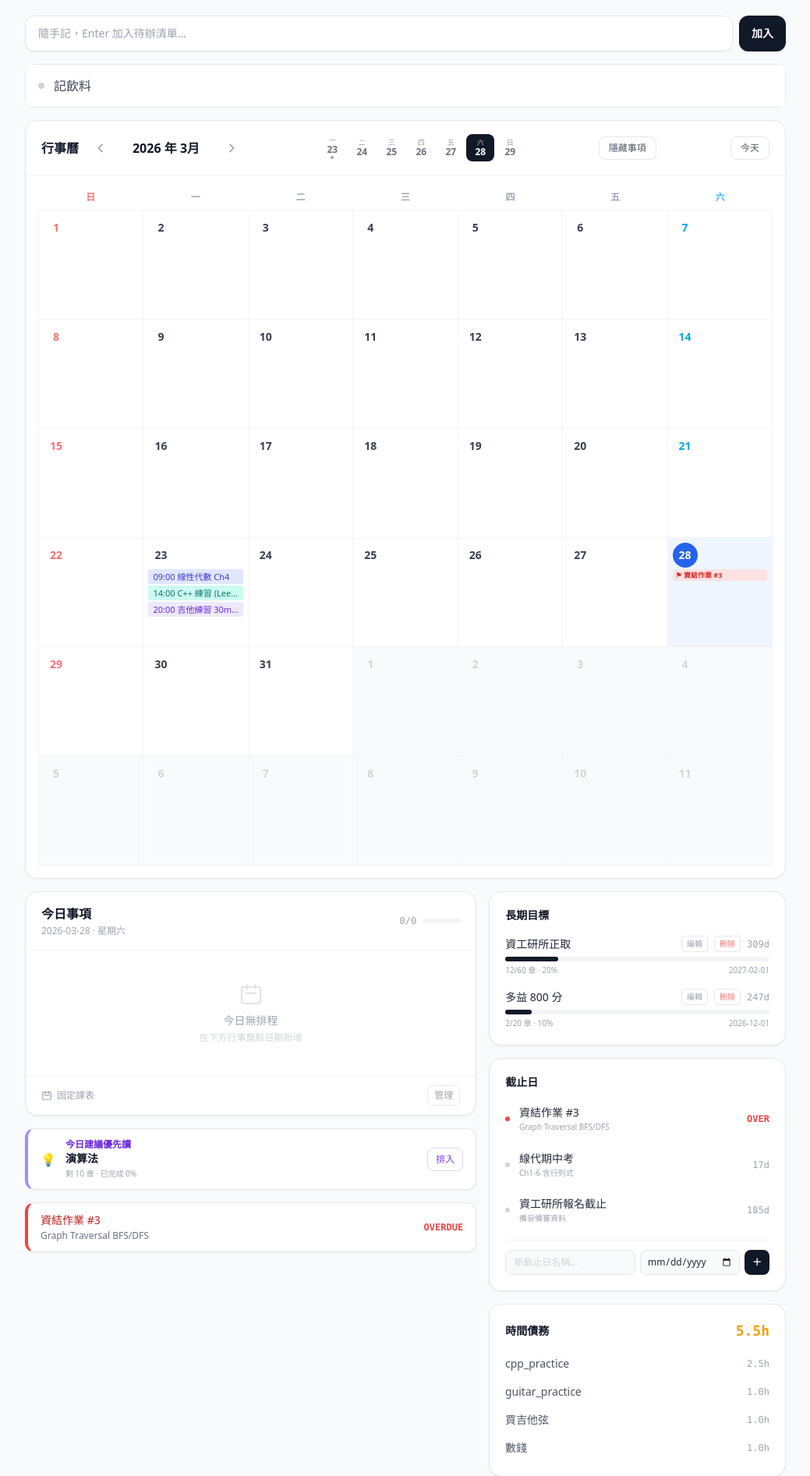
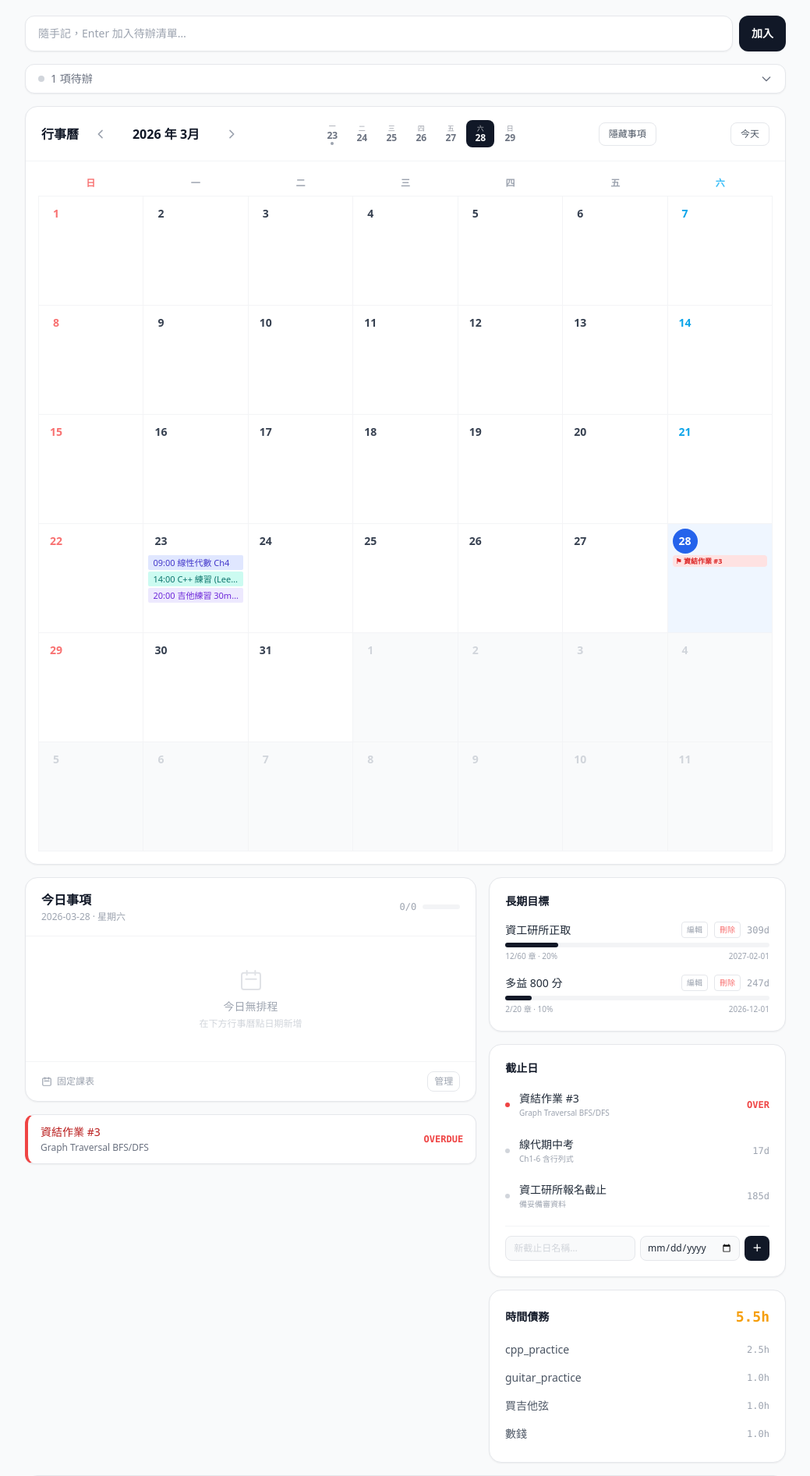
Before and after one commit to jdfiss/commmand-cenrter, a Flask app: page / in a window 1280 px wide. Shown: the part 57-1950 px from the top of the page at 78% size, without its empty margins (120-1159 px from the left). Run offline with Flask 3, Linux system fonts and the light colour scheme; some libraries are stand-ins or nearby versions.

Commit message:
feat: remove today suggestion, collapse inbox, fix calendar panel
- Remove "今日建議" section
- Inbox list collapsed by default, click to expand (state saved to localStorage)
- Calendar day panel z-index raised to z-50 so Add button is above tab bar
- Remove 週報 from bottom tab bar and SECTION_META

Co-Authored-By: Claude Sonnet 4.6 <noreply@anthropic.com>

```diff
--- a/templates/index.html
+++ b/templates/index.html
@@ -70,8 +70,20 @@
         <button onclick="addToInbox()" class="px-4 py-3 bg-gray-900 hover:bg-gray-800 text-white rounded-xl text-sm font-semibold transition active:scale-95 shadow-sm shrink-0">加入</button>
     </div>
 
+    <!-- Inbox toggle header -->
+    {% if data.inbox %}
+    <button id="inbox-toggle" onclick="toggleInboxList()"
+        class="w-full flex items-center justify-between px-4 py-2 bg-white border border-gray-200 rounded-xl text-sm text-gray-500 shadow-sm hover:bg-gray-50 transition active:scale-[0.99]">
+        <span class="flex items-center gap-2">
+            <span class="w-2 h-2 rounded-full bg-gray-300 shrink-0"></span>
+            <span id="inbox-toggle-label">{{ data.inbox|length }} 項待辦</span>
+        </span>
+        <svg id="inbox-toggle-icon" class="w-4 h-4 transition-transform" fill="none" stroke="currentColor" viewBox="0 0 24 24"><path stroke-linecap="round" stroke-linejoin="round" stroke-width="2" d="M19 9l-7 7-7-7"/></svg>
+    </button>
+    {% endif %}
+
     <!-- Inbox list -->
-    <ul id="inbox-list" class="space-y-1.5">
+    <ul id="inbox-list" class="space-y-1.5 hidden">
         {% for item in data.inbox %}
         <li class="inbox-item rounded-xl overflow-hidden" data-item="{{ item }}">
             <div class="swipe-content flex items-center gap-3 bg-white border border-gray-200 px-4 py-4 text-sm text-gray-700 shadow-sm min-h-[56px]">
@@ -261,21 +273,6 @@
                 </div>
             </div>
 
-            <!-- Today Suggestion -->
-            {% if study_worst %}
-            {% set sw = study_plan[study_worst] %}
-            <div class="bg-white border border-gray-200 rounded-xl shadow-sm px-4 py-3 flex items-center gap-3 border-l-4 border-l-violet-400">
-                <span class="text-base shrink-0">💡</span>
-                <div class="flex-1 min-w-0">
-                    <p class="text-xs font-semibold text-violet-700">今日建議優先讀</p>
-                    <p class="text-sm font-bold text-gray-900 truncate">{{ study_worst }}</p>
-                    <p class="text-[10px] text-gray-400 mt-0.5">剩 {{ sw.total - sw.finished }} 章 · 已完成 {{ sw.pct }}%</p>
-                </div>
-                <button onclick="openSubjectModal('{{ study_worst }}')"
-                    class="text-xs text-violet-600 hover:text-violet-800 border border-violet-200 hover:border-violet-400 px-2.5 py-1.5 rounded-lg transition active:scale-95 shrink-0">排入</button>
-            </div>
-            {% endif %}
-
             <!-- Deadline warnings (urgent only ≤7d) -->
             {% for dl in deadlines %}
             {% if dl.days_left <= 7 %}
@@ -784,6 +781,17 @@
     const TODAY            = "{{ current_date }}";
 
     // ── Inbox ────────────────────────────────────────────────────
+    function toggleInboxList(forceOpen) {
+        const list = document.getElementById('inbox-list');
+        const icon = document.getElementById('inbox-toggle-icon');
+        if (!list) return;
+        const isHidden = list.classList.contains('hidden');
+        const shouldOpen = forceOpen !== undefined ? forceOpen : isHidden;
+        list.classList.toggle('hidden', !shouldOpen);
+        if (icon) icon.style.transform = shouldOpen ? 'rotate(180deg)' : '';
+        localStorage.setItem('inbox_open', shouldOpen ? '1' : '0');
+    }
+
     async function addToInbox() {
         const input = document.getElementById('inbox-input');
         const item = input.value.trim();
@@ -1245,7 +1253,7 @@
 
     // ── Day Detail Panel ─────────────────────────────────────────
     const PANEL_DESKTOP = 'flex flex-col w-72 border-l border-gray-200 bg-white';
-    const PANEL_MOBILE  = 'flex flex-col fixed bottom-0 left-0 right-0 z-40 bg-white border-t border-gray-200 rounded-t-2xl shadow-2xl';
+    const PANEL_MOBILE  = 'flex flex-col fixed bottom-0 left-0 right-0 z-50 bg-white border-t border-gray-200 rounded-t-2xl shadow-2xl';
 
     function openDayPanel(dateStr) {
         selectedDate = dateStr;
@@ -1253,7 +1261,7 @@
         const panel = document.getElementById('day-panel');
         const isMobile = window.innerWidth < 1024;
         panel.className = isMobile ? PANEL_MOBILE : PANEL_DESKTOP;
-        if (isMobile) { panel.style.maxHeight='80vh'; panel.style.overflowY='auto'; document.getElementById('cal-backdrop').classList.remove('hidden'); }
+        if (isMobile) { panel.style.maxHeight='80vh'; panel.style.overflowY='auto'; panel.style.paddingBottom='env(safe-area-inset-bottom, 0px)'; document.getElementById('cal-backdrop').classList.remove('hidden'); }
         else { panel.style.maxHeight=''; panel.style.overflowY=''; }
         const d = new Date(dateStr+'T00:00:00');
         const WFULL = ['星期日','星期一','星期二','星期三','星期四','星期五','星期六'];
@@ -1745,7 +1753,6 @@
         'section-debt':     { icon: '⏳', label: '時間債'   },
         'section-habits':   { icon: '✅', label: '習慣'     },
         'section-study':    { icon: '📖', label: '讀書計畫' },
-        'section-weekly':   { icon: '📊', label: '週報'     },
         'section-calendar': { icon: '📆', label: '行事曆'   },
     };
     function toggleSection(id) {
@@ -2139,10 +2146,6 @@
         <span class="text-lg leading-none">✅</span>
         <span class="text-[10px] font-medium">習慣</span>
     </button>
-    <button onclick="jumpSection('section-weekly')"   class="flex-1 flex flex-col items-center justify-center gap-0.5 py-2.5 text-gray-500 hover:text-gray-900 transition active:bg-gray-50">
-        <span class="text-lg leading-none">📊</span>
-        <span class="text-[10px] font-medium">週報</span>
-    </button>
     <button onclick="jumpSection('section-calendar')" class="flex-1 flex flex-col items-center justify-center gap-0.5 py-2.5 text-gray-500 hover:text-gray-900 transition active:bg-gray-50">
         <span class="text-lg leading-none">📆</span>
         <span class="text-[10px] font-medium">行事曆</span>
```
